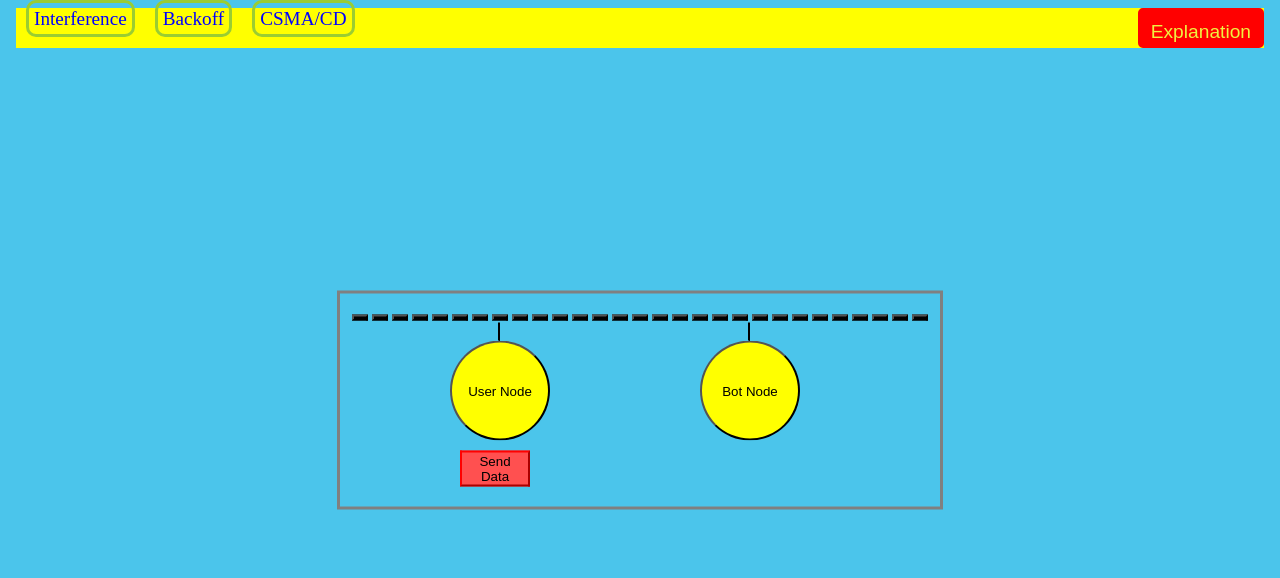
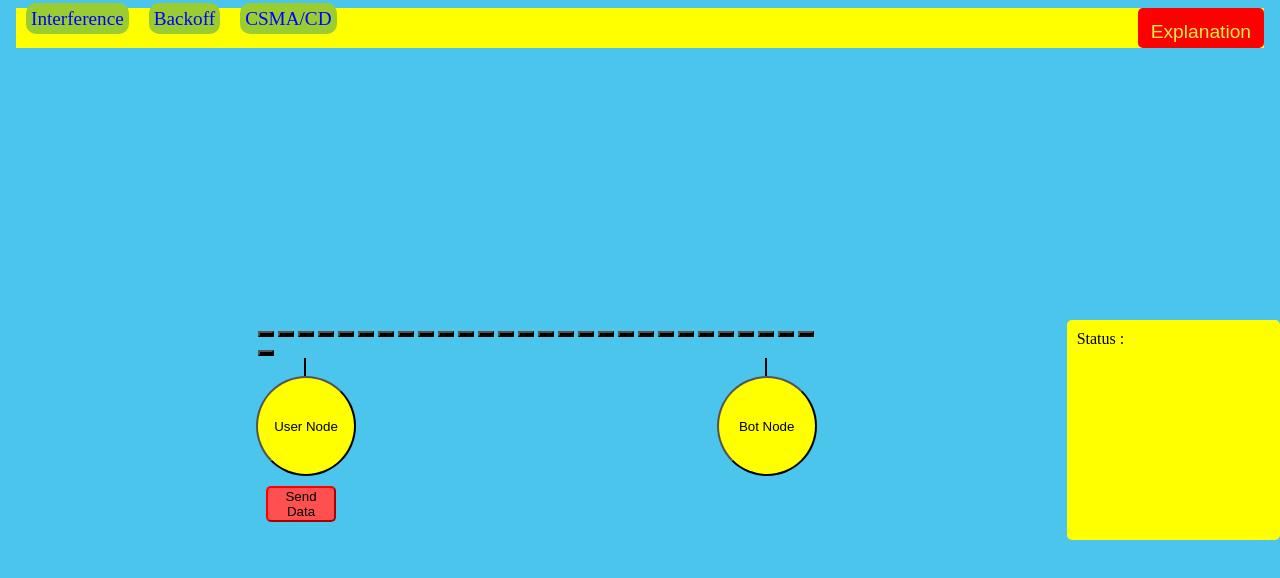
Before and after one commit to neshvig10/CSMA-CD, an Angular app: page /interference in a window 1280 px wide. Shown: the top 578 px of the page. Built offline with nearby package versions, Linux system fonts and the light colour scheme.

Commit message:
bot node start

```diff
--- a/src/app/page1/page1.component.css
+++ b/src/app/page1/page1.component.css
@@ -1,3 +1,21 @@
+.allll{
+    display: flex;
+    flex-direction: row;
+    justify-content: space-around;
+    position: absolute;
+    top: 40%;
+    left: 20%;
+}
+
+.status{
+    padding: 10px;
+    background-color: yellow;
+    height: 200px;
+    margin-left: 200px;
+    width: 200px;
+    border-radius: 5px;
+}
+
 .transmit{
     background-color: black;
     margin: 2px;
@@ -20,9 +38,10 @@
     width: 100px;
     border-radius: 100px;
 }
+
 .navlink{
-    border: solid yellowgreen;
     border-radius: 10px;
+    background-color: yellowgreen;
     margin: 10px;
     padding: 5px;
     text-decoration: none;
@@ -33,8 +52,6 @@
 
 .nodeandsend{
     display: flex;
-    margin-right: 50px;
-    margin-left: 100px;
     flex-direction: column;
 }
 
@@ -46,7 +63,6 @@ body{
 .navbar{
     background-color: yellow;
     height: 40px;
-    margin: 0px;
     padding: 0px;
     display: flex;
     flex-direction: row;
@@ -57,6 +73,7 @@ body{
     width: 70px;
     background-color: rgb(255, 80, 80);
     margin: 10px;
+    border-radius: 5px;
     border-color: red;
 }
 
@@ -65,6 +82,7 @@ body{
 .all{
     display: flex;
     flex-direction: row;
+    justify-content: space-between;
 }
 
 .connecting{
@@ -74,10 +92,5 @@ body{
 }
 
 .alll{
-    position: absolute;
-    top: 50%;
-    left: 50%;
-    transform: translate(-50%, -50%);
-    padding: 10px;
-    border: solid grey;
+    margin-right: 50px;
 }
--- a/src/app/page1/page1.component.html
+++ b/src/app/page1/page1.component.html
@@ -18,40 +18,41 @@
     </div>
   </nav>
 
+  <div class="allll">
 
   <div class="alll">
 
   <div class="transmitwire">
 
-    <button class="transmit"></button>
-    <button class="transmit"></button>
-    <button class="transmit"></button>
-    <button class="transmit"></button>
-    <button class="transmit"></button>
-    <button class="transmit"></button>
-    <button class="transmit"></button>
-    <button class="transmit"></button>
-    <button class="transmit"></button>
-    <button class="transmit"></button>
-    <button class="transmit"></button>
-    <button class="transmit"></button>
-    <button class="transmit"></button>
-    <button class="transmit"></button>
-    <button class="transmit"></button>
-    <button class="transmit"></button>
-    <button class="transmit"></button>
-    <button class="transmit"></button>
-    <button class="transmit"></button>
-    <button class="transmit"></button>
-    <button class="transmit"></button>
-    <button class="transmit"></button>
-    <button class="transmit"></button>
-    <button class="transmit"></button>
-    <button class="transmit"></button>
-    <button class="transmit"></button>
-    <button class="transmit"></button>
-    <button class="transmit"></button>
-    <button class="transmit"></button>
+    <button id="tw1" class="transmit"></button>
+    <button id="tw2" class="transmit"></button>
+    <button id="tw3" class="transmit"></button>
+    <button id="tw4" class="transmit"></button>
+    <button id="tw5" class="transmit"></button>
+    <button id="tw6" class="transmit"></button>
+    <button id="tw7" class="transmit"></button>
+    <button id="tw8" class="transmit"></button>
+    <button id="tw9" class="transmit"></button>
+    <button id="tw10" class="transmit"></button>
+    <button id="tw11" class="transmit"></button>
+    <button id="tw12" class="transmit"></button>
+    <button id="tw13" class="transmit"></button>
+    <button id="tw14" class="transmit"></button>
+    <button id="tw15" class="transmit"></button>
+    <button id="tw16" class="transmit"></button>
+    <button id="tw17" class="transmit"></button>
+    <button id="tw18" class="transmit"></button>
+    <button id="tw19" class="transmit"></button>
+    <button id="tw20" class="transmit"></button>
+    <button id="tw21" class="transmit"></button>
+    <button id="tw22" class="transmit"></button>
+    <button id="tw23" class="transmit"></button>
+    <button id="tw24" class="transmit"></button>
+    <button id="tw25" class="transmit"></button>
+    <button id="tw26" class="transmit"></button>
+    <button id="tw27" class="transmit"></button>
+    <button id="tw28" class="transmit"></button>
+    <button id="tw29" class="transmit"></button>
     </div>
 
   <div class="all">
@@ -65,8 +66,17 @@
      <button class="node">Bot Node</button>
   </div>
   </div>
+  </div>
+
+
+  <div class="status">
+    Status :
+  </div>
 
   </div>
+
+
+
 </body>
 
 </html>
```
Also changed, not shown: src/app/app.component.ts (line endings or trailing spaces).
